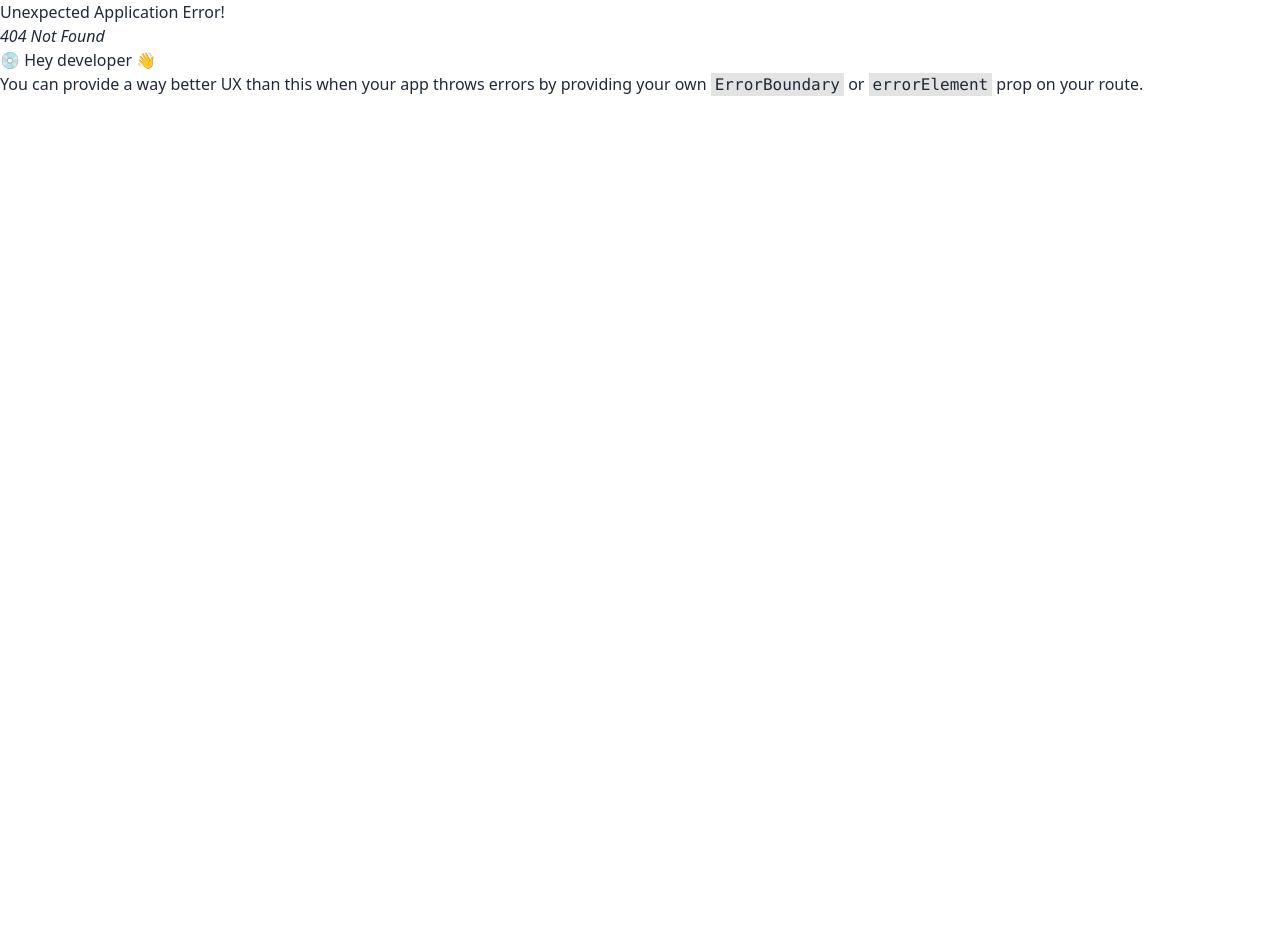
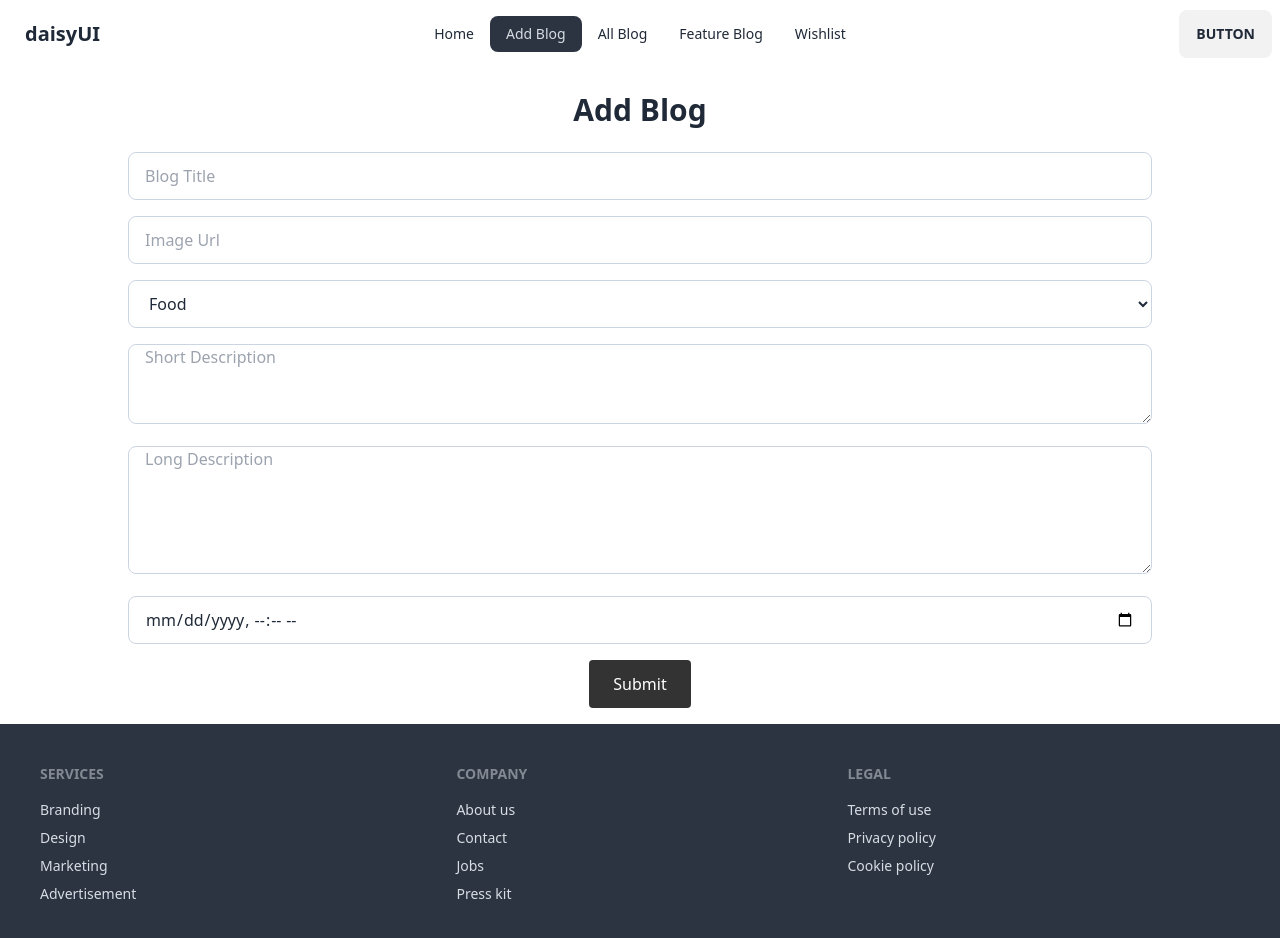
Before and after one commit to Tanvir-art/blog-front, a React (Vite) app: page /add in a window 1280 px wide. Before the commit this address had no page. Shown: the top 938 px of the page. Before the commit the page ends 800 px from the top, so only its background shows below. Built offline with nearby package versions, Linux system fonts and the light colour scheme.

Commit message:
post the data to server

```diff
--- a/package.json
+++ b/package.json
@@ -10,6 +10,7 @@
     "preview": "vite preview"
   },
   "dependencies": {
+    "@tanstack/react-query": "^5.7.2",
     "react": "^18.2.0",
     "react-dom": "^18.2.0",
     "react-router-dom": "^6.18.0"
--- /dev/null
+++ b/src/Components/Add_Blog/AddBlog.jsx
@@ -0,0 +1,76 @@
+
+import React from 'react'
+
+const AddBlog = () => {
+
+
+
+
+
+
+  const handleSubmit =(e)=>{
+    e.preventDefault();
+    const form = e.target;
+    const title = form.title.value;
+    const imgUrl = form.imgUrl.value;
+    const catagory = form.catagory.value;
+    const short_desc = form.short_desc.value;
+    const long_desc = form.title.value;
+    const dataAndTime = form.dataAndTime.value;
+
+    const blog = {title, imgUrl, catagory, short_desc, long_desc, dataAndTime}
+
+    fetch('http://localhost:5000/add', {
+      method: "POST",
+      headers: {
+        'content-type': 'application/json'
+      },
+      body: JSON.stringify(blog)
+    })
+    .then(res=> res.json())
+    .then(data =>{
+      console.log(data);
+      form.reset();
+    })
+  }
+  return (
+    <div>
+      <h2 className='text-3xl font-bold text-center py-6'>Add Blog</h2>
+      <div className='mx-32'>
+        <form onSubmit={handleSubmit}>
+            <div>
+               <input placeholder='Blog Title' className='input border-slate-300 w-full ' type="text" name='title'/>
+            </div>
+            <div className='py-4'>
+               <input placeholder='Image Url' className='input border-slate-300 w-full ' type="text" name='imgUrl'/>
+            </div>
+            <div>
+                <select className='input  border-slate-300 w-full ' name="catagory" id="">
+                    <option value="food">Food</option>
+                    <option value="travel">Travel</option>
+                    <option value="healthy">Healthy</option>
+                </select>
+            </div>
+
+            <div className='py-4'>
+                <textarea placeholder='Short Description' className='input  border-slate-300 w-full h-20' name="short_desc" id="" cols="20" rows="30"></textarea>
+            </div>
+
+            <div className='pb-4'>
+                <textarea placeholder='Long Description' className='input  border-slate-300 w-full h-32' name="long_desc" id="" cols="40" rows="50"></textarea>
+            </div>
+
+            <div>
+               <input className='input border-slate-300 w-full ' type="datetime-local" name='dataAndTime'/>
+            </div>
+
+            <div className='py-4 flex justify-center items-center'>
+                <button className='px-6 rounded py-3 bg-[#333] text-white'>Submit</button>
+            </div>
+        </form>
+      </div>
+    </div>
+  )
+}
+
+export default AddBlog
--- /dev/null
+++ b/src/Pages/Add/Add.jsx
@@ -0,0 +1,12 @@
+import React from 'react'
+import AddBlog from '../../Components/Add_Blog/AddBlog'
+
+const Add = () => {
+  return (
+    <div>
+      <AddBlog/>
+    </div>
+  )
+}
+
+export default Add
```
Also changed, not shown: src/main.jsx (+9 -2 lines), 1 other file (tests, documents, lock files or other folders).
